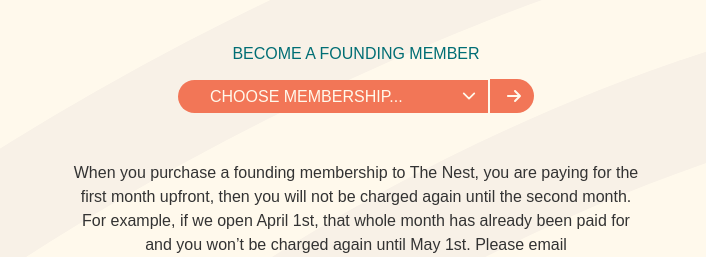
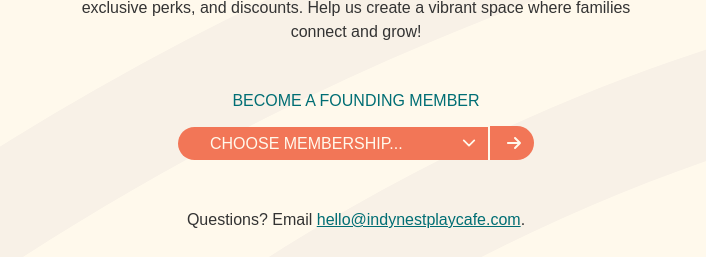
Before and after one commit to TheLovelyDev/indynestplaycafe.com, a plain HTML site: page index.html in a window 1280 px wide. Shown: the part 449-706 px from the top of the page, without its empty margins (284-990 px from the left). Drawn offline with Linux system fonts and the light colour scheme; a web font is replaced by a local one.

Commit message:
Remove additional text

```diff
--- a/index.html
+++ b/index.html
@@ -84,11 +84,7 @@
         <div class="membership__error"></div>
       </membership-selector>
       <p>
-        When you purchase a founding membership to The Nest, you are paying for
-        the first month upfront, then you will not be charged again until the
-        second month. For example, if we open April 1st, that whole month has
-        already been paid for and you won’t be charged again until May 1st.
-        Please email <a href="mailto:hello@indynestplaycafe.com">hello@indynestplaycafe.com</a> with any additional questions.
+        Questions? Email <a href="mailto:hello@indynestplaycafe.com">hello@indynestplaycafe.com</a>.
       </p>
     </div>
     <div class="social">
```
